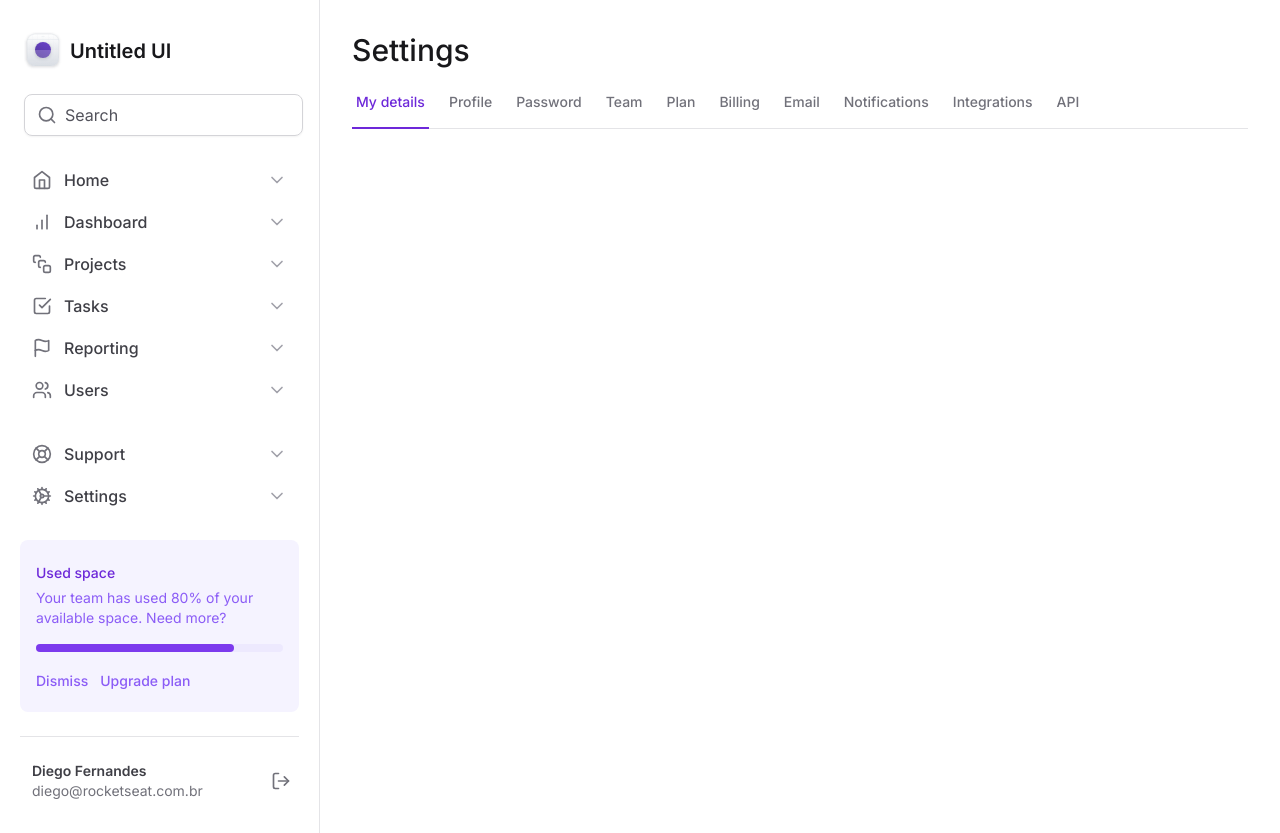
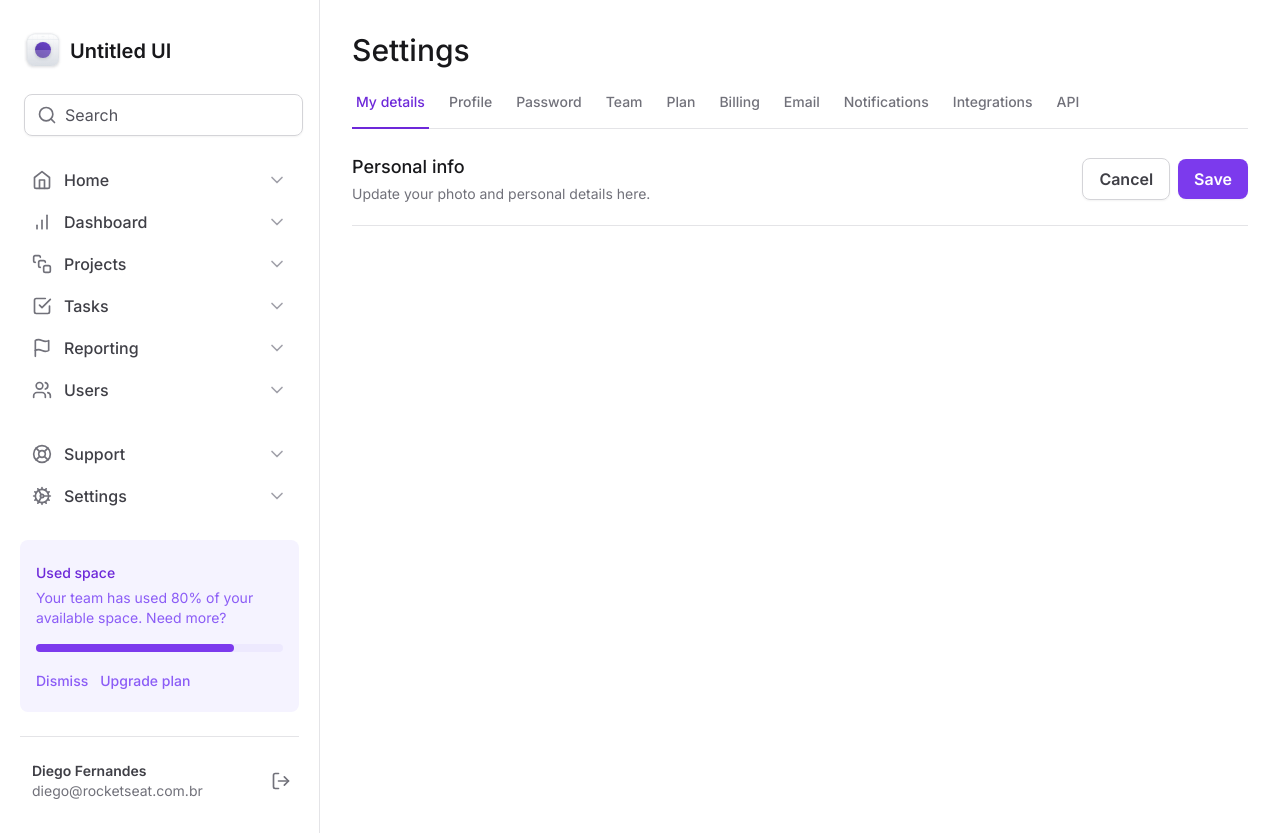
Before and after one commit to yMaatheus/tailwind-ignite-masterclass, a Next.js app: page / in a window 1280 px wide. Built offline with nearby package versions, Linux system fonts and the light colour scheme; grey boxes are pictures that could not be loaded.

Commit message:
feat: :sparkles: implements form struct

```diff
--- a/src/app/page.tsx
+++ b/src/app/page.tsx
@@ -6,6 +6,35 @@
       <h1 className="text-3xl font-medium text-zinc-900">Settings</h1>
 
       <SettingsTabs />
+
+      <div className="mt-6 flex flex-col">
+        <div className="flex items-center justify-between border-b border-zinc-200 pb-5">
+          <div className="space-y-1">
+            <h2 className="text-lg font-medium text-zinc-900">Personal info</h2>
+            <span className="text-sm text-zinc-500">
+              Update your photo and personal details here.
+            </span>
+          </div>
+
+          <div className="flex items-center gap-2">
+            <button
+              type="button"
+              className="rounded-lg border border-zinc-300 px-4 py-2 font-semibold text-zinc-700 shadow-sm hover:bg-zinc-50"
+            >
+              Cancel
+            </button>
+            <button
+              type="submit"
+              form="settings"
+              className="rounded-lg bg-violet-600 px-4 py-2 font-semibold text-white shadow-sm hover:bg-violet-700"
+            >
+              Save
+            </button>
+          </div>
+        </div>
+
+        <form id="settings" className="mt-6 flex w-full flex-col "></form>
+      </div>
     </>
   )
 }
```
